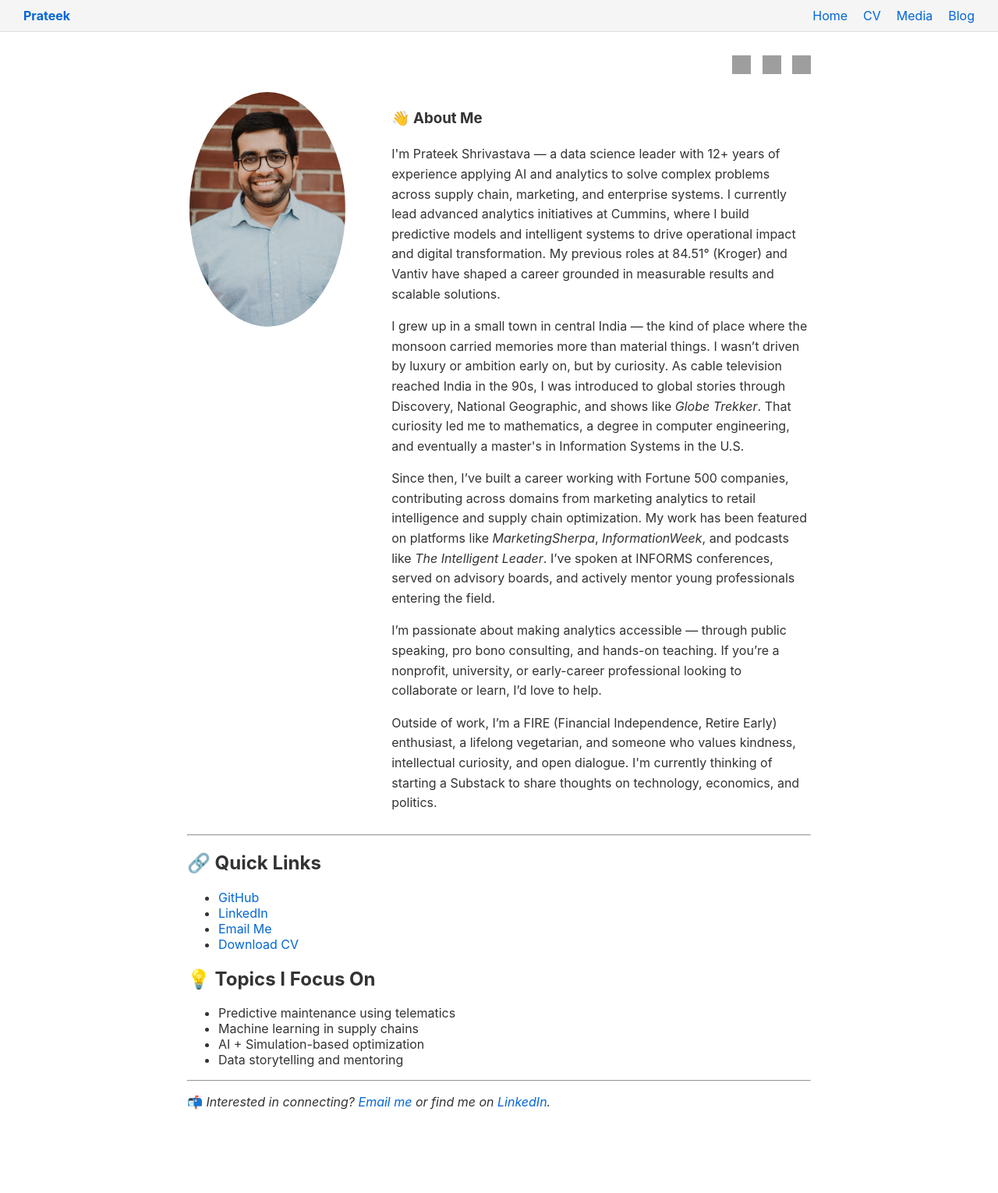
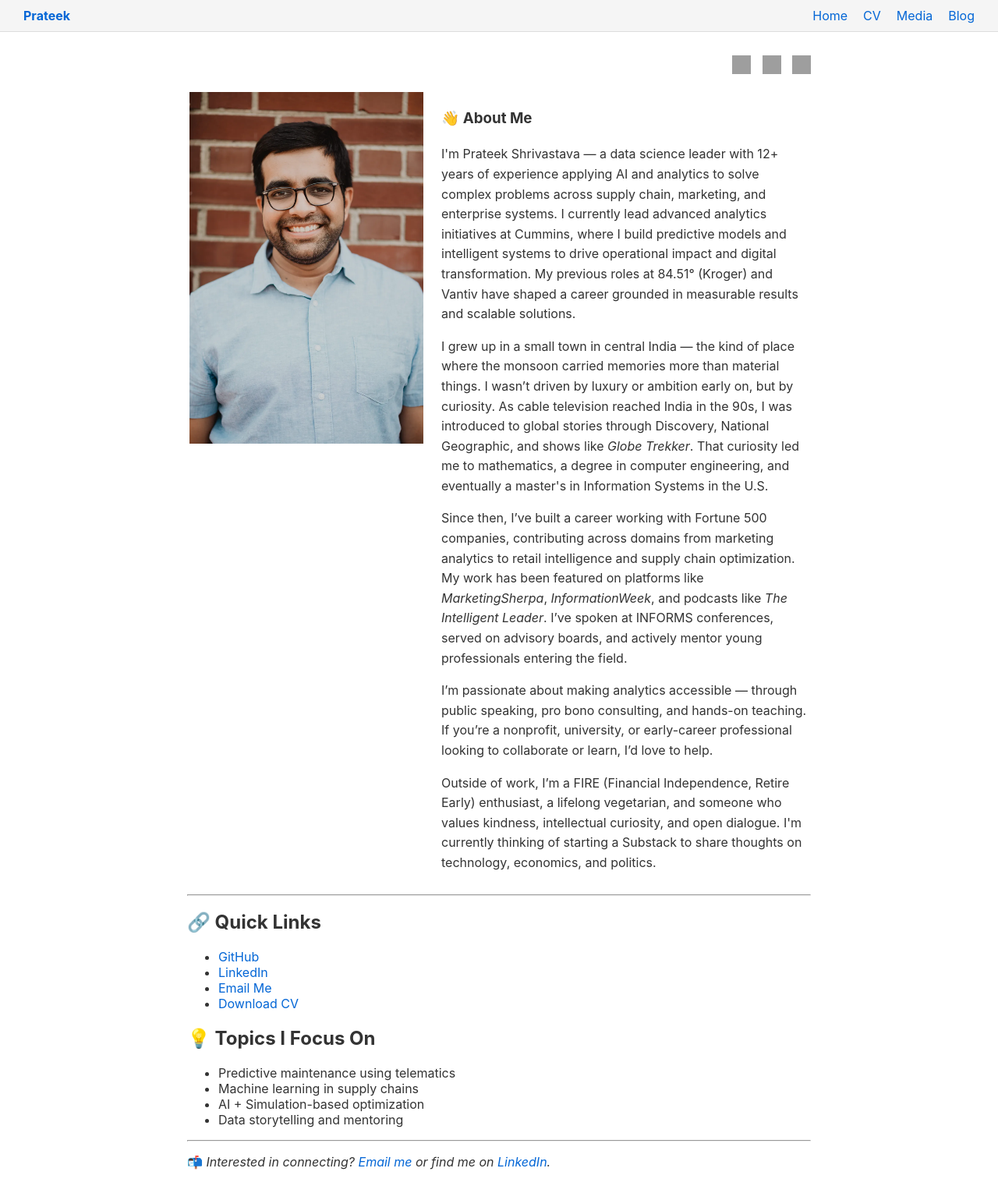
Before and after one commit to prateek0489/mywebsite, a Jekyll site: the page built from index.md, in a window 1280 px wide. Shown: the whole page at 78% size. Built offline with Jekyll 4.4.1, drawn with Linux system fonts in a browser that asks for light colours; before the commit the page ends 1453 px from its top, so only the background shows below that; grey boxes are pictures that could not be loaded.

Commit message:
Update index.md

```diff
--- a/index.md
+++ b/index.md
@@ -19,7 +19,7 @@ permalink: /
 <table>
 <tr>
 <td style="width: 30%; vertical-align: top;">
-  <img src="/assets/images/prateek.jpg" alt="Prateek Shrivastava" width="200" style="border-radius: 50%;">
+  <img src="/assets/images/prateek.jpg" alt="Prateek Shrivastava" width="300" >
 </td>
 <td style="padding-left: 20px; vertical-align: top; line-height: 1.6;">
 
```
